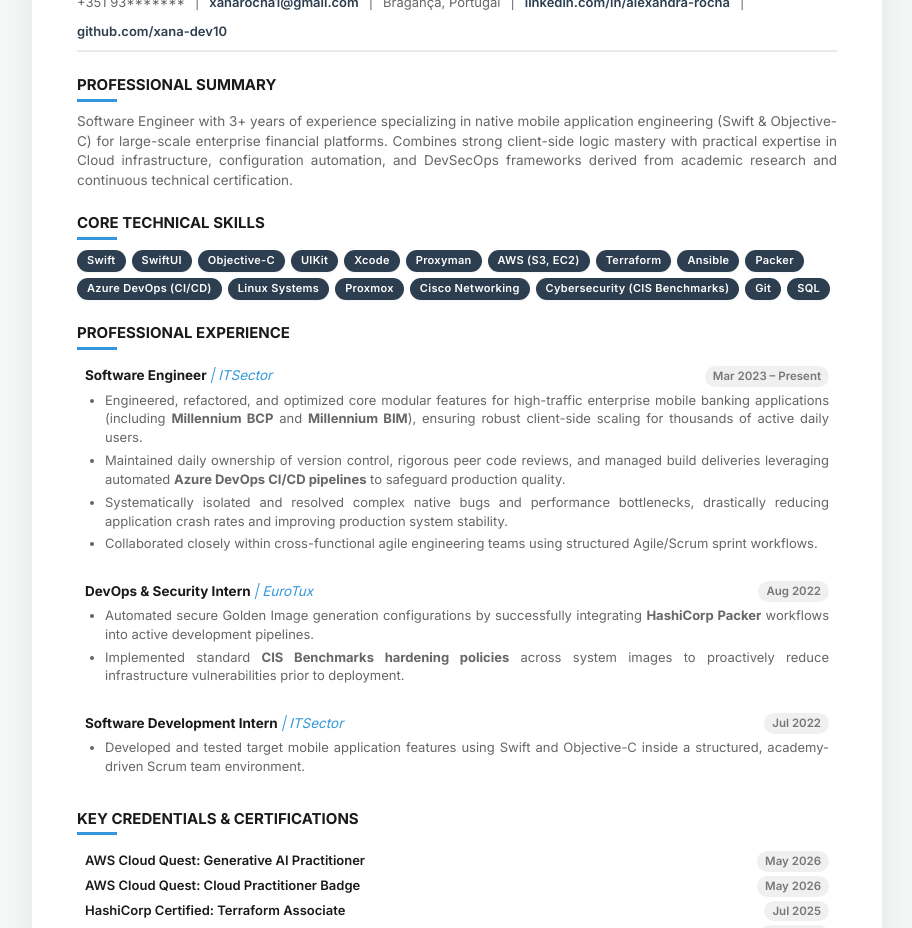
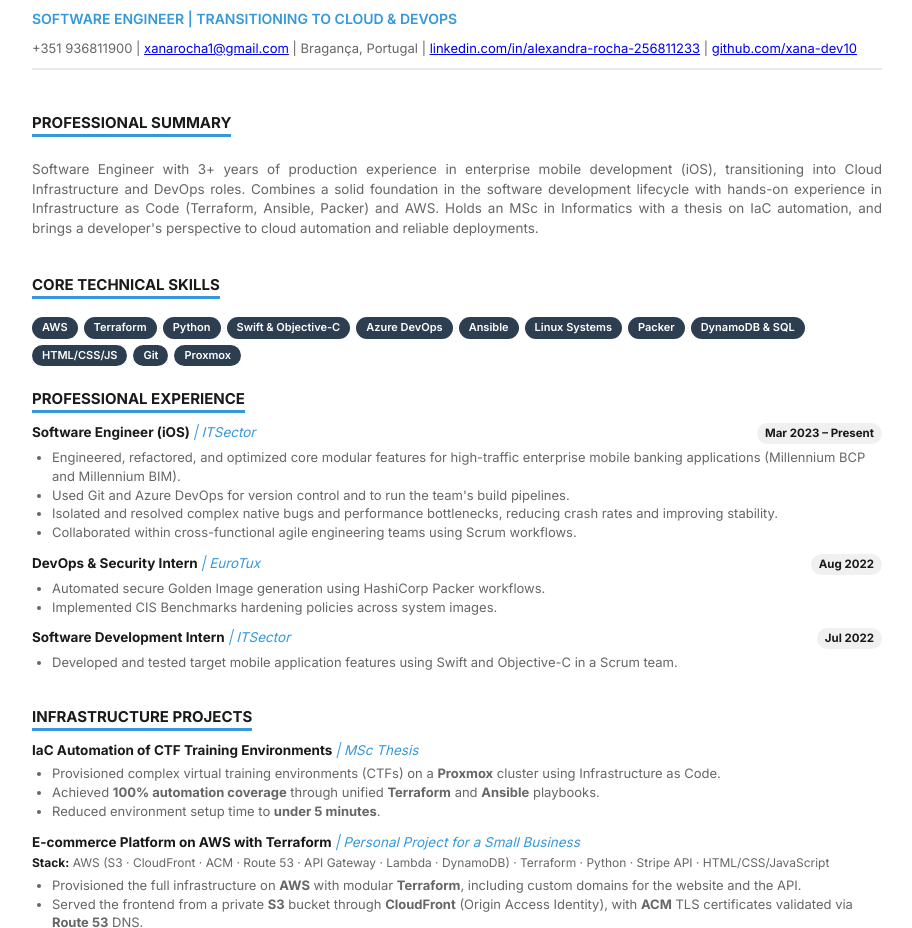
Before and after one commit to xana-dev10/alexandrarocha.github.io, a plain HTML site: page index.html in a window 1280 px wide. Shown: the part 143-1071 px from the top of the page, without its empty margins (183-1095 px from the left). Drawn offline with Linux system fonts and the light colour scheme.

Commit message:
Update index.html

```diff
--- a/index.html
+++ b/index.html
@@ -2,318 +2,92 @@
 <html lang="en">
 <head>
     <meta charset="UTF-8">
-    <meta name="viewport" content="width=device-width, initial-scale=1.0">
     <title>Alexandra Rocha - CV</title>
     <link href="https://fonts.googleapis.com/css2?family=Inter:wght@300;400;600;700&display=swap" rel="stylesheet">
-
     <style>
-        :root {
-            --primary-color: #2c3e50;
-            --accent-color: #3498db;
-            --text-dark: #1a1a1a;
-            --text-main: #333333;
-            --text-light: #666666;
-            --bg-page: #f4f7f6;
-            --bg-cv: #ffffff;
-        }
-
-        * { box-sizing: border-box; margin: 0; padding: 0; }
-        body {
-            font-family: 'Inter', sans-serif;
-            color: var(--text-main);
-            line-height: 1.45;
-            background-color: var(--bg-page);
-            padding: 25px 20px;
-        }
-
-        .cv-container {
-            max-width: 850px;
-            margin: 0 auto;
-            background-color: var(--bg-cv);
-            padding: 35px 45px;
-            border-radius: 10px;
-            box-shadow: 0 10px 30px rgba(0, 0, 0, 0.08);
-            opacity: 0;
-            transform: translateY(20px);
-            transition: opacity 0.8s ease-out, transform 0.8s ease-out;
-        }
-
-        .cv-container.loaded {
-            opacity: 1;
-            transform: translateY(0);
-        }
-
-        h1 {
-            font-size: 30px;
-            text-transform: uppercase;
-            color: var(--text-dark);
-            letter-spacing: 1px;
-            font-weight: 700;
-        }
-
-        .subtitle {
-            font-size: 14px;
-            font-weight: 600;
-            color: var(--accent-color);
-            text-transform: uppercase;
-            margin-top: 2px;
-            margin-bottom: 10px;
-            letter-spacing: 0.5px;
-        }
-
-        .contact-info {
-            font-size: 13px;
-            color: var(--text-light);
-            margin-bottom: 20px;
-            border-bottom: 2px solid #eaeaea;
-            padding-bottom: 10px;
-            display: flex;
-            flex-wrap: wrap;
-            gap: 10px;
-        }
-
-        .contact-info a {
-            color: var(--primary-color);
-            text-decoration: none;
-            font-weight: 600;
-            transition: color 0.3s ease;
-        }
-
-        .contact-info a:hover {
-            color: var(--accent-color);
-        }
-
-        h2 {
-            font-size: 15px;
-            text-transform: uppercase;
-            margin-top: 22px;
-            margin-bottom: 10px;
-            color: var(--text-dark);
-            position: relative;
-            padding-bottom: 6px;
-        }
-
-        h2::after {
-            content: '';
-            position: absolute;
-            left: 0;
-            bottom: 0;
-            width: 40px;
-            height: 3px;
-            background-color: var(--accent-color);
-            transition: width 0.3s ease;
-        }
-
-        .cv-container:hover h2::after {
-            width: 60px;
-        }
-
+        :root { --primary-color: #2c3e50; --accent-color: #3498db; --text-dark: #1a1a1a; --text-light: #666; --bg-page: #f4f7f6; }
+        body { font-family: 'Inter', sans-serif; color: #333; line-height: 1.45; background-color: var(--bg-page); padding: 25px 20px; }
+        .cv-container { max-width: 850px; margin: 0 auto; background: #ffffff; padding: 35px 45px; border-radius: 10px; box-shadow: 0 10px 30px rgba(0,0,0,0.08); }
+        h1 { font-size: 30px; text-transform: uppercase; color: var(--text-dark); font-weight: 700; }
+        .subtitle { font-size: 14px; font-weight: 600; color: var(--accent-color); text-transform: uppercase; margin-bottom: 10px; }
+        .contact-info { font-size: 13px; color: var(--text-light); margin-bottom: 20px; border-bottom: 2px solid #eaeaea; padding-bottom: 10px; }
+        h2 { font-size: 15px; text-transform: uppercase; margin-top: 22px; margin-bottom: 10px; color: var(--text-dark); border-bottom: 3px solid var(--accent-color); display: inline-block; }
         p { font-size: 13.5px; text-align: justify; color: var(--text-light); }
-
-        .job-block {
-            margin-bottom: 12px;
-            padding: 6px 8px;
-            border-radius: 6px;
-            transition: background-color 0.3s ease;
-        }
-
-        .job-block:hover {
-            background-color: #f8faff;
-        }
-
-        .job-header {
-            display: flex;
-            justify-content: space-between;
-            align-items: center;
-            font-weight: 700;
-            font-size: 13.5px;
-            color: var(--text-dark);
-            gap: 15px;
-        }
-
-        .company {
-            font-weight: 400;
-            font-style: italic;
-            color: var(--accent-color);
-        }
-
-        .date {
-            font-size: 11.5px;
-            font-weight: 600;
-            color: #777;
-            background: #f0f0f0;
-            padding: 2px 8px;
-            border-radius: 12px;
-            white-space: nowrap;
-        }
-
-        ul {
-            margin: 4px 0 0 0;
-            padding-left: 20px;
-            font-size: 13px;
-            color: var(--text-light);
-        }
-
-        li { margin-bottom: 4px; text-align: justify; }
-
-        li a {
-            color: var(--primary-color);
-            text-decoration: none;
-            font-weight: 600;
-            border-bottom: 1px dashed var(--primary-color);
-            transition: all 0.3s ease;
-        }
-        li a:hover {
-            color: var(--accent-color);
-            border-bottom: 1px solid var(--accent-color);
-        }
-
-        .skills-container {
-            display: flex;
-            flex-wrap: wrap;
-            gap: 6px;
-            margin-top: 8px;
-            margin-bottom: 12px;
-        }
-
-        .skill-tag {
-            background-color: var(--primary-color);
-            color: #fff;
-            padding: 3px 10px;
-            border-radius: 15px;
-            font-size: 11px;
-            font-weight: 600;
-            letter-spacing: 0.3px;
-            box-shadow: 0 1px 3px rgba(0,0,0,0.05);
-            transition: transform 0.2s ease, background-color 0.2s ease;
-            cursor: default;
-        }
-
-        .skill-tag:hover {
-            transform: translateY(-1px);
-            background-color: var(--accent-color);
-        }
-
-        .cert-item {
-            font-size: 13px;
-            color: var(--text-light);
-            margin-bottom: 4px;
-            display: flex;
-            justify-content: space-between;
-        }
-
-        .stack {
-            font-size: 12px;
-            color: var(--text-light);
-            margin: 2px 0 2px 0;
-            text-align: left;
-        }
-
+        .job-block { margin-bottom: 12px; }
+        .job-header { display: flex; justify-content: space-between; font-weight: 700; font-size: 13.5px; color: var(--text-dark); }
+        .company { font-weight: 400; font-style: italic; color: var(--accent-color); }
+        .date { font-size: 11.5px; background: #f0f0f0; padding: 2px 8px; border-radius: 12px; }
+        ul { margin: 4px 0 0 0; padding-left: 20px; font-size: 13px; color: var(--text-light); }
+        .skills-container { display: flex; flex-wrap: wrap; gap: 6px; margin-top: 8px; }
+        .skill-tag { background-color: var(--primary-color); color: #fff; padding: 3px 10px; border-radius: 15px; font-size: 11px; font-weight: 600; }
+        .cert-item { font-size: 13px; color: var(--text-light); display: flex; justify-content: space-between; }
+        .stack { font-size: 12px; color: var(--text-light); margin: 2px 0 0 0; text-align: left; }
         .stack strong { color: var(--text-dark); }
-
-        .cert-title {
-            font-weight: 600;
-            color: var(--text-dark);
-        }
-
-        @media (max-width: 600px) {
-            .cv-container { padding: 25px 20px; }
-            .job-header { flex-direction: column; align-items: flex-start; gap: 5px; }
-            .contact-info { flex-direction: column; gap: 5px; }
-            .cert-item { flex-direction: column; margin-bottom: 8px; }
-        }
     </style>
 </head>
 <body>
-
-    <div class="cv-container" id="cv">
+      <div class="cv-container" id="cv">
         <h1>Alexandra Rocha</h1>
-        <div class="subtitle">Software Engineer (iOS) | Cloud & DevOps Enthusiast</div>
+        <div class="subtitle">Software Engineer | Transitioning to Cloud & DevOps</div>
 
         <div class="contact-info">
-            <span>+351 93*******</span> |
+            <span>+351 936811900</span> |
             <a href="mailto:xanarocha1@gmail.com">xanarocha1@gmail.com</a> |
             <span>Bragança, Portugal</span> |
-            <a href="https://linkedin.com/in/alexandra-rocha" target="_blank">linkedin.com/in/alexandra-rocha</a> |
+            <a href="https://www.linkedin.com/in/alexandra-rocha-256811233/" target="_blank">linkedin.com/in/alexandra-rocha-256811233</a> |
             <a href="https://github.com/xana-dev10" target="_blank">github.com/xana-dev10</a>
         </div>
 
         <h2>Professional Summary</h2>
-        <p>Software Engineer with 3+ years of experience specializing in native mobile application engineering (Swift & Objective-C) for large-scale enterprise financial platforms. Combines strong client-side logic mastery with practical expertise in Cloud infrastructure, configuration automation, and DevSecOps frameworks derived from academic research and continuous technical certification.</p>
+        <p>Software Engineer with 3+ years of production experience in enterprise mobile development (iOS), transitioning into Cloud Infrastructure and DevOps roles. Combines a solid foundation in the software development lifecycle with hands-on experience in Infrastructure as Code (Terraform, Ansible, Packer) and AWS. Holds an MSc in Informatics with a thesis on IaC automation, and brings a developer's perspective to cloud automation and reliable deployments.</p>
 
         <h2>Core Technical Skills</h2>
         <div class="skills-container">
-            <span class="skill-tag">Swift</span>
-            <span class="skill-tag">SwiftUI</span>
-            <span class="skill-tag">Objective-C</span>
-            <span class="skill-tag">UIKit</span>
-            <span class="skill-tag">Xcode</span>
-            <span class="skill-tag">Proxyman</span>
-            <span class="skill-tag">AWS (S3, EC2)</span>
-            <span class="skill-tag">Terraform</span>
-            <span class="skill-tag">Ansible</span>
-            <span class="skill-tag">Packer</span>
-            <span class="skill-tag">Azure DevOps (CI/CD)</span>
-            <span class="skill-tag">Linux Systems</span>
-            <span class="skill-tag">Proxmox</span>
-            <span class="skill-tag">Cisco Networking</span>
-            <span class="skill-tag">Cybersecurity (CIS Benchmarks)</span>
-            <span class="skill-tag">Git</span>
-            <span class="skill-tag">SQL</span>
+            <span class="skill-tag">AWS</span><span class="skill-tag">Terraform</span><span class="skill-tag">Python</span>
+            <span class="skill-tag">Swift & Objective-C</span><span class="skill-tag">Azure DevOps</span><span class="skill-tag">Ansible</span>
+            <span class="skill-tag">Linux Systems</span><span class="skill-tag">Packer</span><span class="skill-tag">DynamoDB & SQL</span>
+            <span class="skill-tag">HTML/CSS/JS</span><span class="skill-tag">Git</span><span class="skill-tag">Proxmox</span>
         </div>
 
         <h2>Professional Experience</h2>
+        <div class="job-block">
+            <div class="job-header"><span>Software Engineer (iOS) <span class="company">| ITSector</span></span><span class="date">Mar 2023 – Present</span></div>
+            <ul>
+                <li>Engineered, refactored, and optimized core modular features for high-traffic enterprise mobile banking applications (Millennium BCP and Millennium BIM).</li>
+                <li>Used Git and Azure DevOps for version control and to run the team&#39;s build pipelines.</li>
+                <li>Isolated and resolved complex native bugs and performance bottlenecks, reducing crash rates and improving stability.</li>
+                <li>Collaborated within cross-functional agile engineering teams using Scrum workflows.</li>
+            </ul>
+        </div>
+        <div class="job-block">
+            <div class="job-header"><span>DevOps & Security Intern <span class="company">| EuroTux</span></span><span class="date">Aug 2022</span></div>
+            <ul>
+                <li>Automated secure Golden Image generation using HashiCorp Packer workflows.</li>
+                <li>Implemented CIS Benchmarks hardening policies across system images.</li>
+            </ul>
+        </div>
+        <div class="job-block">
+            <div class="job-header"><span>Software Development Intern <span class="company">| ITSector</span></span><span class="date">Jul 2022</span></div>
+            <ul>
+                <li>Developed and tested target mobile application features using Swift and Objective-C in a Scrum team.</li>
+            </ul>
+        </div>
 
+        <h2>Infrastructure Projects</h2>
         <div class="job-block">
             <div class="job-header">
-                <span>Software Engineer <span class="company">| ITSector</span></span>
-                <span class="date">Mar 2023 – Present</span>
+                <span>IaC Automation of CTF Training Environments <span class="company">| MSc Thesis</span></span>
             </div>
             <ul>
-                <li>Engineered, refactored, and optimized core modular features for high-traffic enterprise mobile banking applications (including <strong>Millennium BCP</strong> and <strong>Millennium BIM</strong>), ensuring robust client-side scaling for thousands of active daily users.</li>
-<li>Maintained daily ownership of version control, rigorous peer code reviews, and managed build deliveries leveraging automated <strong>Azure DevOps CI/CD pipelines</strong> to safeguard production quality.</li>
-<li>Systematically isolated and resolved complex native bugs and performance bottlenecks, drastically reducing application crash rates and improving production system stability.</li>
-<li>Collaborated closely within cross-functional agile engineering teams using structured Agile/Scrum sprint workflows.</li>
+                <li>Provisioned complex virtual training environments (CTFs) on a <strong>Proxmox</strong> cluster using Infrastructure as Code.</li>
+                <li>Achieved <strong>100% automation coverage</strong> through unified <strong>Terraform</strong> and <strong>Ansible</strong> playbooks.</li>
+                <li>Reduced environment setup time to <strong>under 5 minutes</strong>.</li>
             </ul>
         </div>
 
         <div class="job-block">
             <div class="job-header">
-                <span>DevOps & Security Intern <span class="company">| EuroTux</span></span>
-                <span class="date">Aug 2022</span>
-            </div>
-            <ul>
-                <li>Automated secure Golden Image generation configurations by successfully integrating <strong>HashiCorp Packer</strong> workflows into active development pipelines.</li>
-<li>Implemented standard <strong>CIS Benchmarks hardening policies</strong> across system images to proactively reduce infrastructure vulnerabilities prior to deployment.</li>
-            </ul>
-        </div>
-
-        <div class="job-block">
-            <div class="job-header">
-                <span>Software Development Intern <span class="company">| ITSector</span></span>
-                <span class="date">Jul 2022</span>
-            </div>
-            <ul>
-                <li>Developed and tested target mobile application features using Swift and Objective-C inside a structured, academy-driven Scrum team environment.</li>
-            </ul>
-        </div>
-
-        <h2>Key Credentials & Certifications</h2>
-        <div style="padding: 6px 8px;">
-            <div class="cert-item"><span class="cert-title">AWS Cloud Quest: Generative AI Practitioner</span><span class="date">May 2026</span></div>
-            <div class="cert-item"><span class="cert-title">AWS Cloud Quest: Cloud Practitioner Badge</span><span class="date">May 2026</span></div>
-            <div class="cert-item"><span class="cert-title">HashiCorp Certified: Terraform Associate</span><span class="date">Jul 2025</span></div>
-            <div class="cert-item"><span class="cert-title">AWS Cloud Practitioner Essentials</span><span class="date">Sep 2025</span></div>
-            <div class="cert-item"><span class="cert-title">Linux Essentials & Cybersecurity Suite</span><span class="date">Cisco Academy</span></div>
-            <div class="cert-item"><span class="cert-title">CCNAv7: Enterprise Networking, Security, and Automation</span><span class="date">Cisco</span></div>
-        </div>
-
-        <h2>Notable Infrastructure Projects</h2>
-
-        <div class="job-block">
-            <div class="job-header">
                 <span>E-commerce Platform on AWS with Terraform <span class="company">| Personal Project for a Small Business</span></span>
-                <span class="date">2025 – Present</span>
             </div>
             <p class="stack"><strong>Stack:</strong> AWS (S3 · CloudFront · ACM · Route 53 · API Gateway · Lambda · DynamoDB) · Terraform · Python · Stripe API · HTML/CSS/JavaScript</p>
             <ul>
@@ -324,21 +98,30 @@
             </ul>
         </div>
 
+        <h2>Certifications</h2>
+        <div style="padding: 6px 8px;">
+            <div class="cert-item"><span class="cert-title">AWS Cloud Quest: Generative AI Practitioner Badge</span><span class="date">May 2026</span></div>
+            <div class="cert-item"><span class="cert-title">AWS Cloud Quest: Cloud Practitioner Badge</span><span class="date">May 2026</span></div>
+            <div class="cert-item"><span class="cert-title">AWS Cloud Practitioner Essentials</span><span class="date">Sep 2025</span></div>
+            <div class="cert-item"><span class="cert-title">Terraform Associate: Hands-On Labs</span><span class="date">Jul 2025</span></div>
+            <div class="cert-item"><span class="cert-title">Linux Essentials & Cybersecurity Suite</span><span class="date">Cisco Academy</span></div>
+            <div class="cert-item"><span class="cert-title">CCNAv7: Enterprise Networking, Security, and Automation</span><span class="date">Cisco</span></div>
+        </div>
+
         <h2>Education & Academic Research</h2>
-
         <div class="job-block">
             <div class="job-header">
-                <span>MSc in Informatics <span class="company">| Polytechnic Institute of Bragança (IPB)</span></span>
+                <span>MSc in Informatics <span class="company">| University of Bragança (UPB)</span></span>
                 <span class="date">2022 – 2025</span>
             </div>
             <ul>
-                <li><strong>Thesis Focus:</strong> Cloud Infrastructure & IaC Automation. Provisioned complex virtual training environments (CTFs) on a Proxmox cluster, achieving <strong>100% automation coverage</strong> via unified <strong>Terraform</strong> and <strong>Ansible</strong> playbooks to drop setup overhead down under 5 minutes.</li>
+                <li><strong>Thesis:</strong> Cloud Infrastructure & IaC Automation (see Infrastructure Projects).</li>
             </ul>
         </div>
 
         <div class="job-block">
             <div class="job-header">
-                <span>BSc in Software Engineering <span class="company">| Polytechnic Institute of Bragança (IPB)</span></span>
+                <span>BSc in Software Engineering <span class="company">| University of Bragança (UPB)</span></span>
                 <span class="date">2019 – 2022</span>
             </div>
             <ul>
@@ -348,19 +131,7 @@
         </div>
 
         <h2>Languages</h2>
-        <p style="margin-top: 6px; padding: 0 8px;">
-            <strong>Portuguese:</strong> Native &nbsp;|&nbsp;
-            <strong>English:</strong> B1 Intermediate &nbsp;|&nbsp;
-            <strong>French:</strong> Basic
-        </p>
+        <p>Portuguese: Native | English: B2 Upper Intermediate | French: Basic</p>
     </div>
-
-    <script>
-        document.addEventListener("DOMContentLoaded", function() {
-            setTimeout(function() {
-                document.getElementById("cv").classList.add("loaded");
-            }, 100);
-        });
-    </script>
 </body>
 </html>
```
